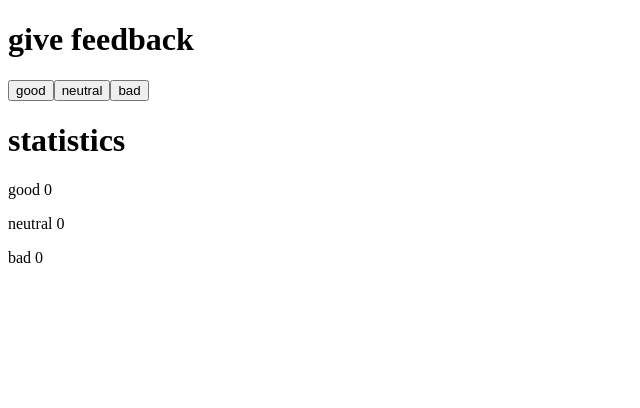
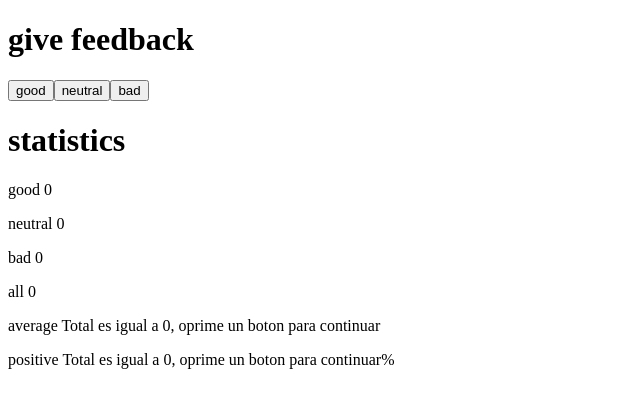
Before and after one commit to SantiagoMV2/FullStackOpen_ReactCourse, a React (Vite) app in the folder part1/first_project/: page / in a window 1280 px wide. Shown: the top 408 px of the page, without its empty margins (0-640 px from the left). Built offline with nearby package versions, Linux system fonts and the light colour scheme.

Commit message:
Exercise 1.7

```diff
--- a/part1/first_project/src/App.jsx
+++ b/part1/first_project/src/App.jsx
@@ -6,16 +6,23 @@ const App = () => {
   const [bad, setBad] = useState(0)
 
   const handleGood = () => {
-    setGood(good + 1)
+    const newGood = good + 1
+    setGood(newGood)
   }
 
   const handleNeutral = () => {
-    setNeutral(neutral + 1)
+    const newNeutral = neutral + 1
+    setNeutral(newNeutral)
   }
 
   const handleBad = () => {
-    setBad(bad + 1)
+    const newBad = bad + 1
+    setBad(newBad)
   }
+
+  const total = good + neutral + bad
+  const average = total === 0 ? "Total es igual a 0, oprime un boton para continuar" : (good - bad) / total
+  const percentage = total === 0 ? "Total es igual a 0, oprime un boton para continuar" : (good / total) * 100
 
   return (
     <div>
@@ -33,6 +40,9 @@ const App = () => {
       <p>good {good}</p>
       <p>neutral {neutral}</p>
       <p>bad {bad}</p>
+      <p>all {total}</p>
+      <p>average {average}</p>
+      <p>positive {percentage}%</p>
     </div>
   )
 }
```
